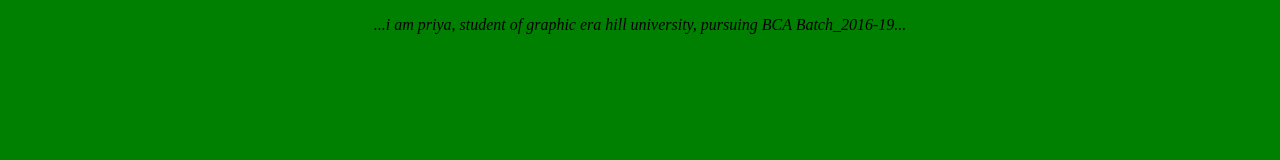
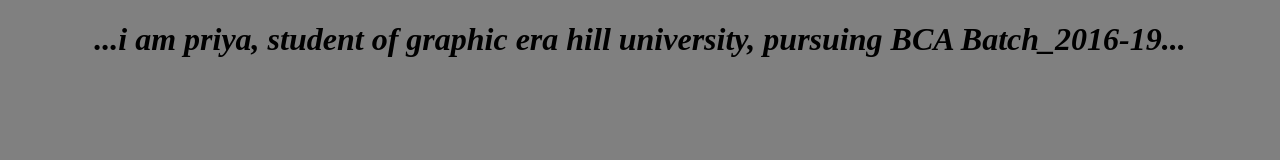
Before and after one commit to bishtpriya98/bishtpriya98.github.io, a plain HTML site: page index.html in a window 1280 px wide. Drawn offline with Linux system fonts and the light colour scheme.

Commit message:
Update index.html

```diff
--- a/index.html
+++ b/index.html
@@ -8,13 +8,14 @@
 </head>
 <body>
   <p>
-  <i>...i am priya, student of graphic era hill university, pursuing BCA Batch_2016-19...
+  <h1><i>...i am priya, student of graphic era hill university, pursuing BCA Batch_2016-19...</h1>
   </p>
 </body>
 <style>
   body{
-    background-color:green;
+    background-color:grey;
     text-align:center;
+    text-color:white;
   }
  </style>
 </html>
```
